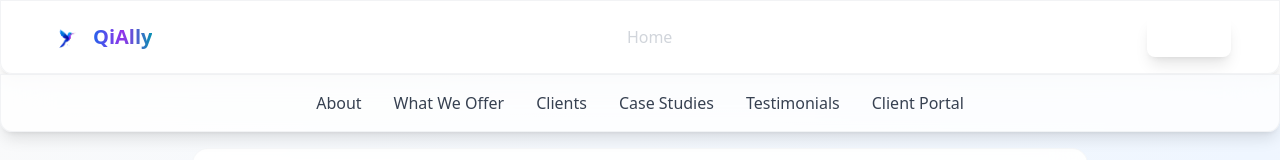
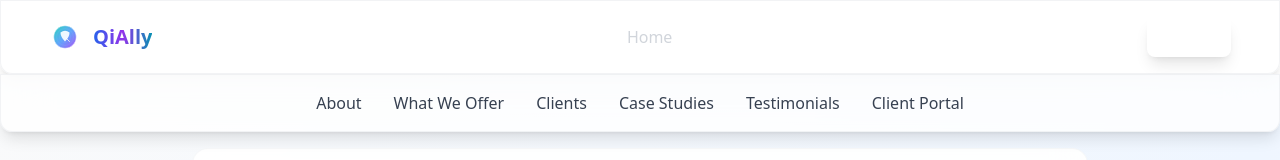
Before and after one commit to qiallyme/qiportal-client, a React (Vite) app: page / in a window 1280 px wide. Shown: the top 160 px of the page. Built offline with nearby package versions, Linux system fonts and the light colour scheme.

Commit message:
Fix logo issue: rename logo.png.png to logo.png + add SVG fallback logo.svg for better reliability

```diff
--- a/src/components/Header.jsx
+++ b/src/components/Header.jsx
@@ -11,7 +11,7 @@ function Header() {
         <Link to="/" className="flex items-center space-x-3 group">
           <div className="w-8 h-8 bg-gradient-to-br from-electric-blue-500 to-plasma-purple-500 rounded-lg flex items-center justify-center p-1">
             <img
-              src="/logo.png"
+              src="/logo.svg"
               alt="QiAlly Logo"
               className="w-full h-full object-contain"
             />
--- a/src/pages/Login.jsx
+++ b/src/pages/Login.jsx
@@ -27,7 +27,7 @@ export default function Login() {
           {/* Logo */}
           <div className="w-16 h-16 bg-gradient-to-br from-electric-blue-500 to-plasma-purple-500 rounded-xl flex items-center justify-center mx-auto mb-4 p-2">
             <img
-              src="/logo.png"
+              src="/logo.svg"
               alt="QiAlly Logo"
               className="w-full h-full object-contain"
             />
```
